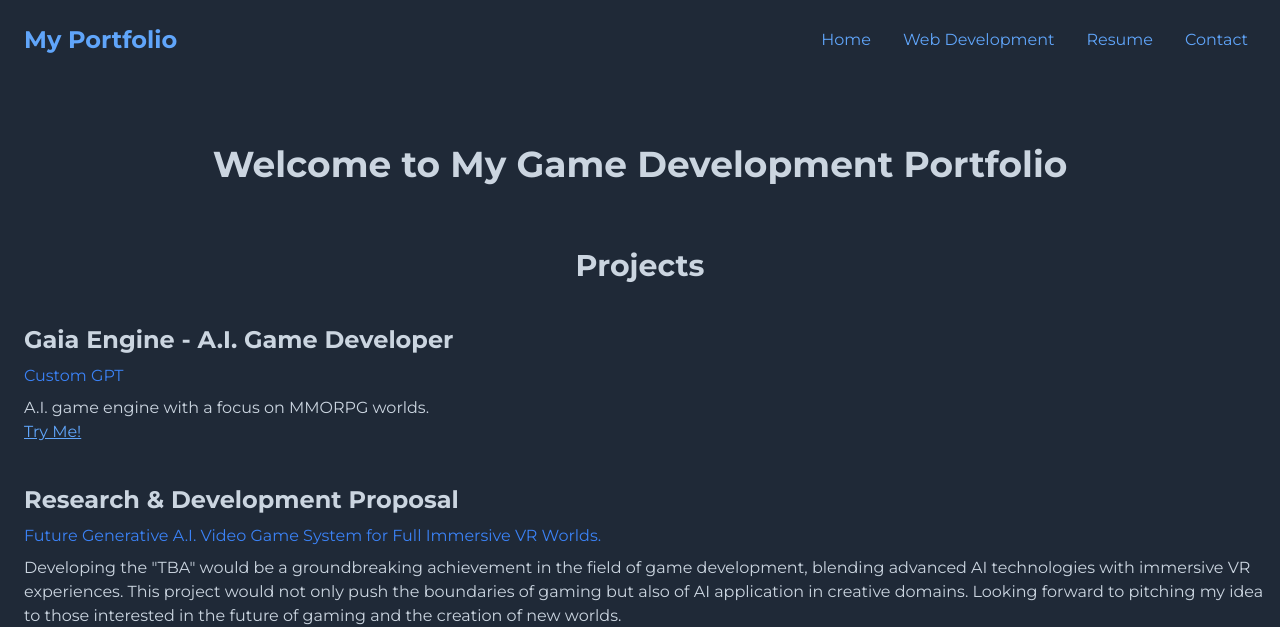
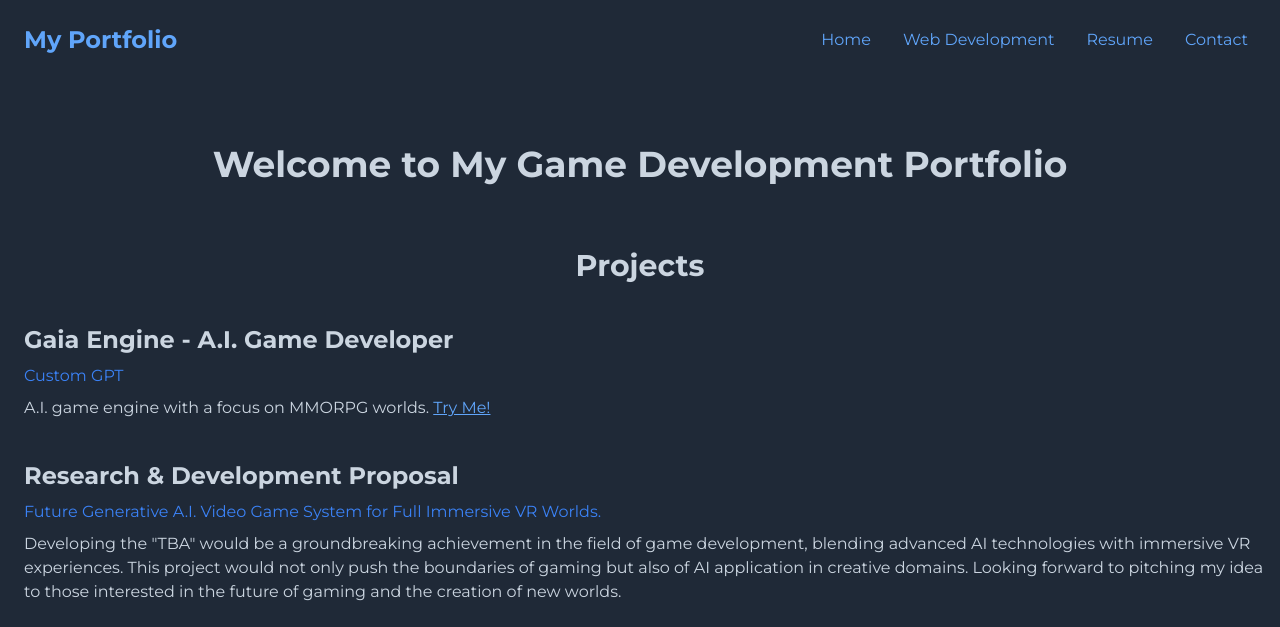
Before and after one commit to michaelbaker117/michaelbaker117.github.io, a plain HTML site: page game-dev.html in a window 1280 px wide. Shown: the top 627 px of the page. Drawn offline with nearby package versions, Linux system fonts and the light colour scheme.

Commit message:
Update game-dev.html

```diff
--- a/game-dev.html
+++ b/game-dev.html
@@ -50,8 +50,8 @@
                 <div class="md:ml-6 mt-6 md:mt-0">
                     <h3 class="text-2xl font-bold">Gaia Engine - A.I. Game Developer</h3>
                     <p class="mt-2 text-blue-500">Custom GPT</p>
-                    <p class="mt-2">A.I. game engine with a focus on MMORPG worlds.</p>
-                    <a class="mt-2 text-blue-400 underline" href="https://chat.openai.com/g/g-aSsNGFlRr-gaia-engine-ai-game-developer">Try Me!</a>
+                    <p class="mt-2">A.I. game engine with a focus on MMORPG worlds.
+                        <a class="mt-2 text-blue-400 underline" href="https://chat.openai.com/g/g-aSsNGFlRr-gaia-engine-ai-game-developer">Try Me!</a></p>
                 </div>
             </div>
             <!-- Research & Development -->
```
